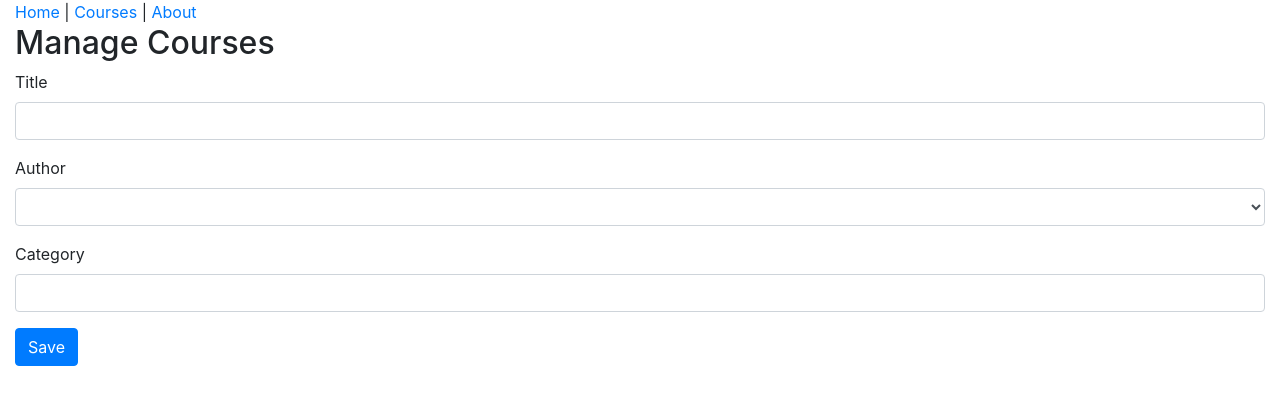
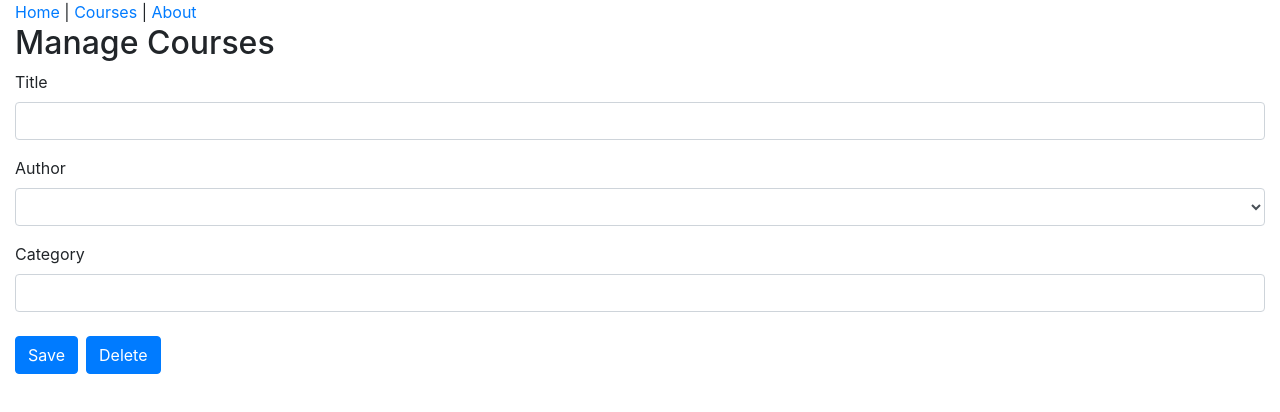
Before and after one commit to Sahilamin219/React-Flux-Demo, a React (Create React App) app: page /course in a window 1280 px wide. Shown: the top 412 px of the page. Built offline with nearby package versions, Linux system fonts and the light colour scheme; no server answers; what flux would draw is missing.

Commit message:
Left over

```diff
--- a/src/actions/actionType.js
+++ b/src/actions/actionType.js
@@ -1,5 +1,6 @@
 export default {
   CREATE_COURSE: "CREATE_COURSE",
   LOAD_COURSES: "LOAD_COURSES",
-  UPDATE_COURSE: "UPDATE_COURSE"
+  UPDATE_COURSE: "UPDATE_COURSE",
+  DELETE_COURSE: "DELETE_COURSE"
 };
--- a/src/api/courseApi.js
+++ b/src/api/courseApi.js
@@ -1,5 +1,6 @@
 import { handleResponse, handleError } from "./apiUtils";
-const baseUrl = "https://5fe8aeba2e12ee0017ab49a8.mockapi.io/details";
+// const baseUrl = "https://5fe8aeba2e12ee0017ab49a8.mockapi.io/details";
+const baseUrl = process.env.REACT_APP_API_URL + "/courses";
 
 export function getCourses() {
   return fetch(baseUrl)
--- a/src/components/CourseForm.js
+++ b/src/components/CourseForm.js
@@ -44,6 +44,13 @@ function CourseForm(props) {
       />
 
       <input type="submit" value="Save" className="btn btn-primary" />
+      <div
+        type="button"
+        value="Removeit"
+        className="deletebtn btn m-2 btn-primary"
+      >
+        Delete
+      </div>
     </form>
   );
 }
--- a/src/components/CoursesPage.js
+++ b/src/components/CoursesPage.js
@@ -18,7 +18,7 @@ function CoursePage() {
     // when courses are added to the store, onChange will be called
 
     // *** with useEffect, you declare the code to run on unmount by returning a function
-    return () => CourseStore.removeChangelistener(onChange); //clean up on unmount
+    return () => CourseStore.removeChangeListener(onChange); //clean up on unmount
   }, []);
   // constructor(props){
   //   super(props);//this ensures base classes constructor run first
--- a/src/store/courseStore.js
+++ b/src/store/courseStore.js
@@ -1,5 +1,5 @@
 import { EventEmitter } from "events";
-import { useCallback } from "react";
+// import { callback } from "react";
 import Dispatcher from "../appDispatcher";
 import actionType from "../actions/actionType";
 
@@ -10,13 +10,13 @@ class CourseStore extends EventEmitter {
   addChangeListener(callback) {
     // this will allow React component to subscribe to our store so
     // they are notified when changes occur
-    this.on(CHANGE_EVENT, useCallback);
+    this.on(CHANGE_EVENT, callback);
   }
   removeChangeListener(callback) {
-    this.removeChangeListener(CHANGE_EVENT, useCallback);
+    return this.removeListener(CHANGE_EVENT, callback);
   }
   emitChange() {
-    this.emit(CHANGE_EVENT);
+    return this.emit(CHANGE_EVENT);
   }
   getCourses() {
     return courses_;
```
Also changed, not shown: package.json (+34 -35 lines).
